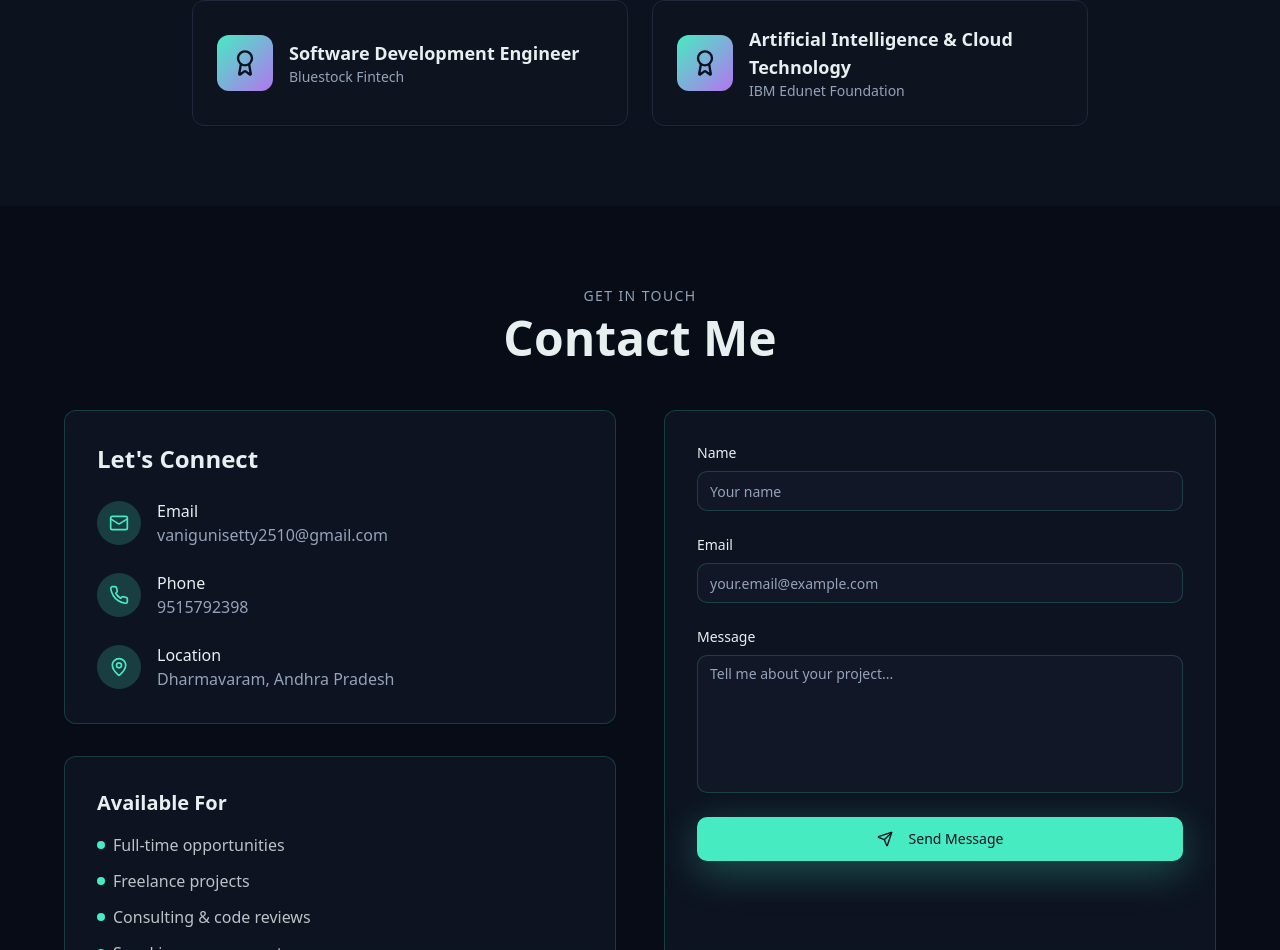
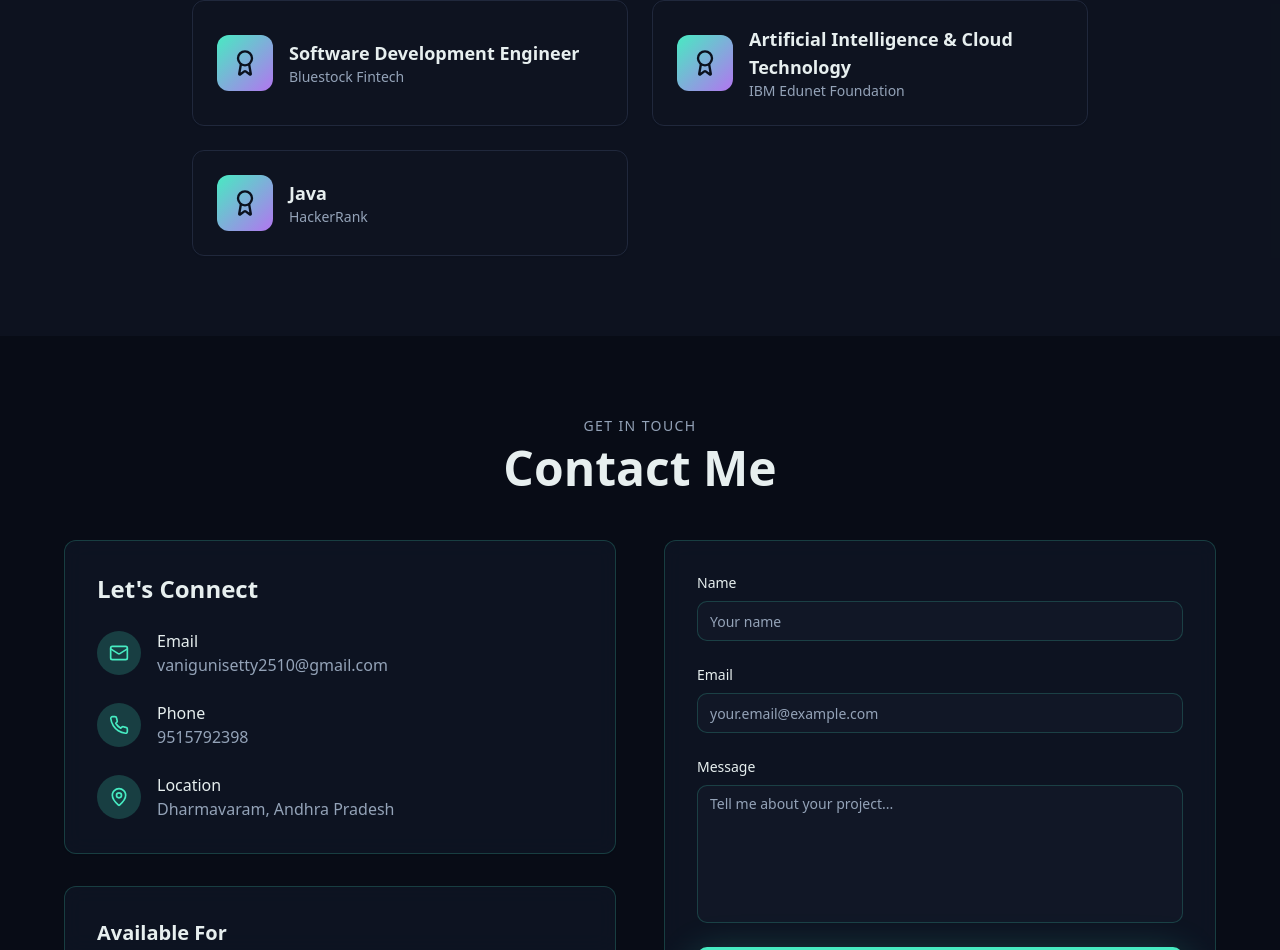
Before and after one commit to vani-2510/portfolio, a React (Vite) app: page / in a window 1280 px wide. Shown: the part 4569-5519 px from the top of the page. Built offline with nearby package versions, Linux system fonts and the light colour scheme.

Commit message:
Changes
Co-authored-by: vani-2510 <217154147+vani-2510@users.noreply.github.com>

```diff
--- a/src/components/Certifications.tsx
+++ b/src/components/Certifications.tsx
@@ -9,6 +9,10 @@ const certifications = [
   {
     title: "Artificial Intelligence & Cloud Technology",
     issuer: "IBM Edunet Foundation",
+  },
+  {
+    title: "Java",
+    issuer: "HackerRank",
   },
 ];
 
```
